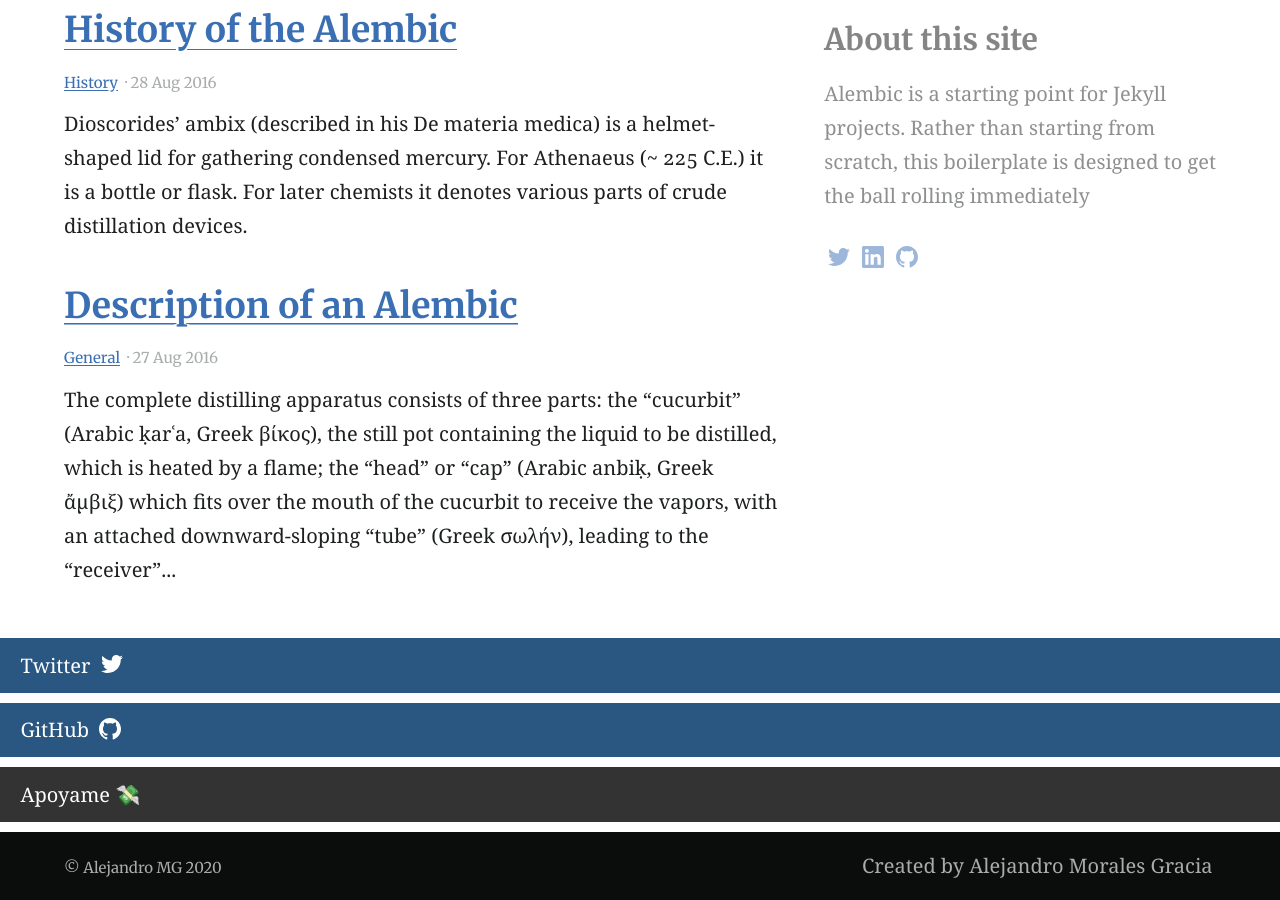
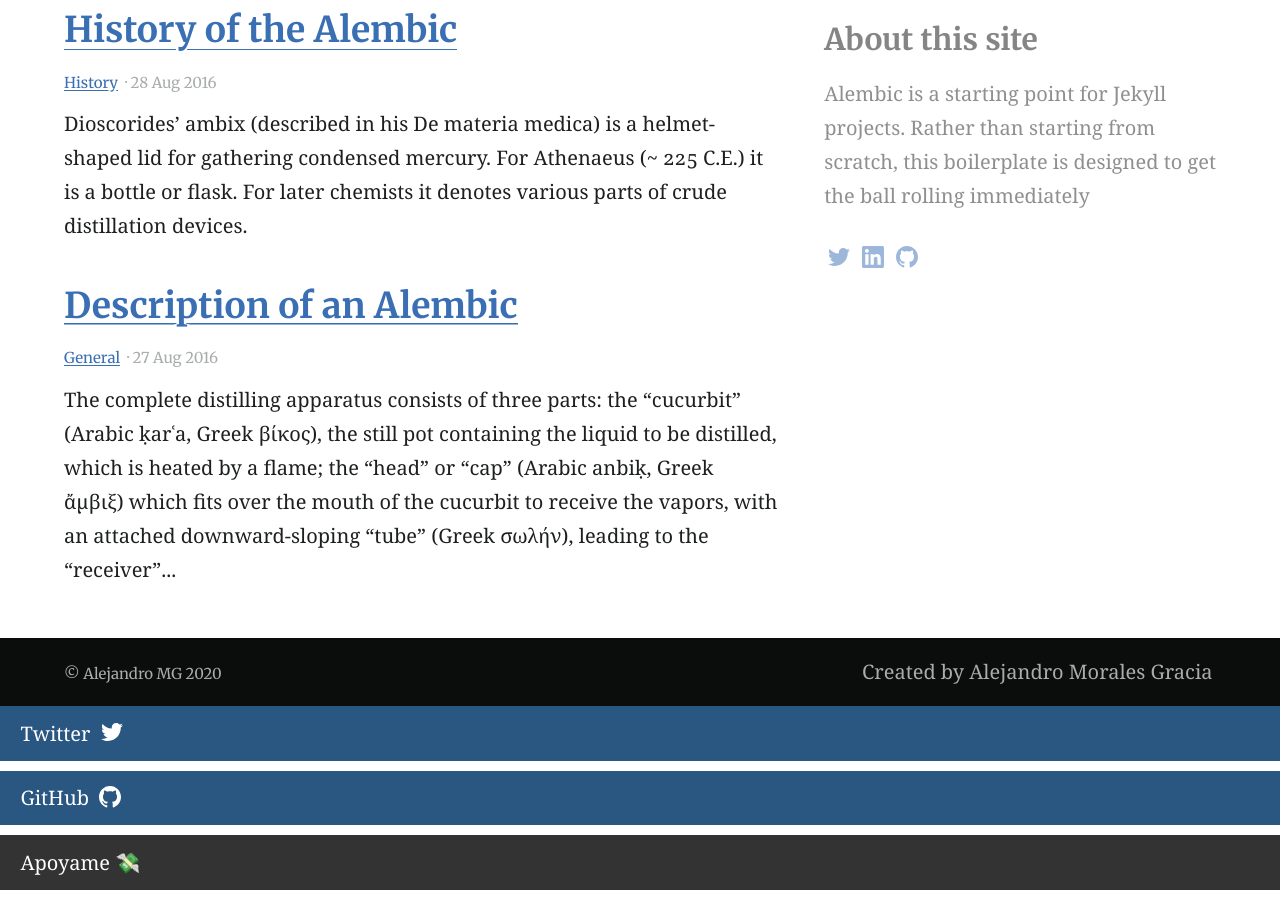
Before and after one commit to MoralG/Alejandro-MG, a Jekyll site: the page built from index.md, in a window 1280 px wide and 900 px high, scrolled down 693 px. Built offline with Jekyll 4.4.1, drawn with Linux system fonts in a browser that asks for light colours.

Commit message:
Modificación de ficheros

```diff
--- a/_layouts/blog.html
+++ b/_layouts/blog.html
@@ -30,6 +30,5 @@ layout: default
   {% if page.aside == true %}{% include site-aside.html %}{% endif %}
 
 </main>
-{% include button.html text="Twitter" icon="twitter" link="https://twitter.com/moralejandrog" %} {% include button.html text="GitHub" icon="github" link="https://github.com/MoralG" %} {% include button.html text="Apoyame 💸" link="https://paypal.me/MoralG?locale.x=es_ES" color="#333333" %}
 
 {% include site-footer.html %}
--- a/_layouts/default.html
+++ b/_layouts/default.html
@@ -46,5 +46,6 @@
 
     {% include site-before-end.html %}
   </body>
+  {% include button.html text="Twitter" icon="twitter" link="https://twitter.com/moralejandrog" %} {% include button.html text="GitHub" icon="github" link="https://github.com/MoralG" %} {% include button.html text="Apoyame 💸" link="https://paypal.me/MoralG?locale.x=es_ES" color="#333333" %}
 
 </html>
```
